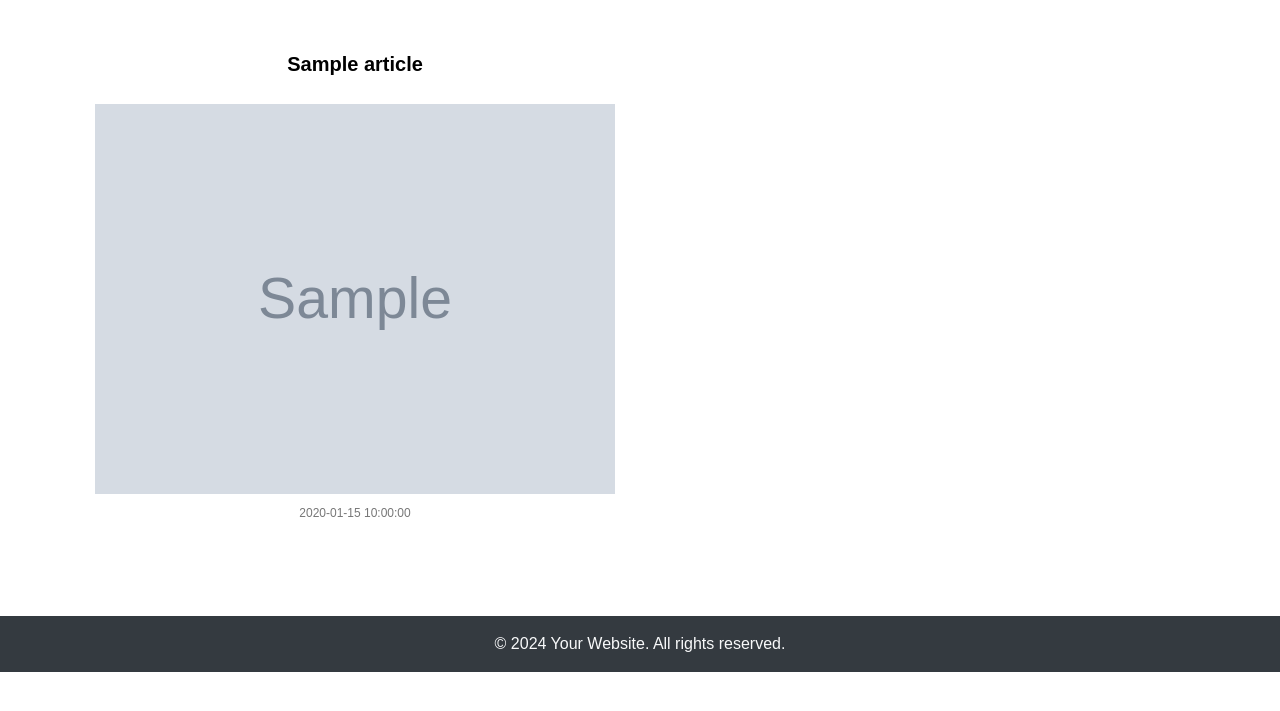
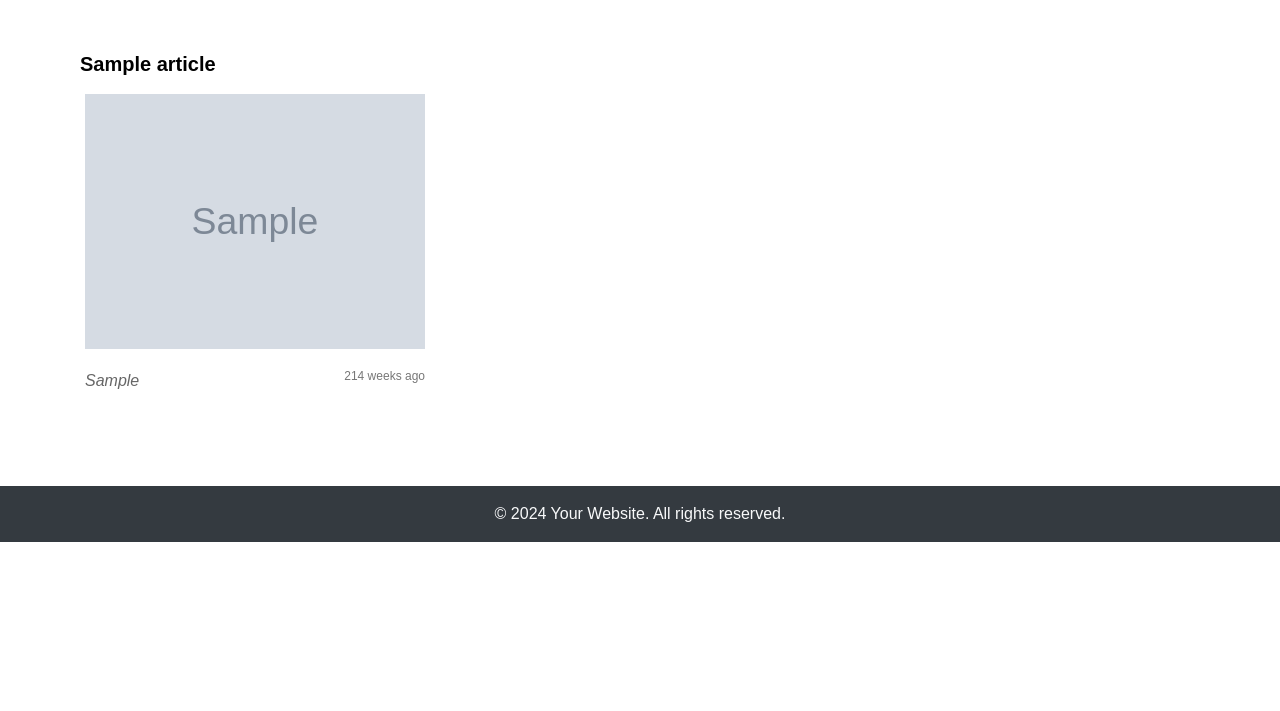
Before and after one commit to codedestructed007/Articles_advanced_bot_-under-construction-, a Flask app: page /articles in a window 1280 px wide. Shown: the part 56-767 px from the top of the page. Run offline with Flask 3, Linux system fonts and the light colour scheme; tables that the repository leaves empty hold one stand-in row (values such as "Sample post"); grey boxes marked "Sample" are stand-in pictures; some libraries are stand-ins or nearby versions.

Commit message:
Fixed structure

```diff
--- a/Utilities/Utils.py
+++ b/Utilities/Utils.py
@@ -22,3 +22,7 @@ def time_ago(date):
         return f"{minutes} {'minutes' if minutes > 1 else 'minute'} ago"
     else:
         return "Just now"
+
+
+def format_date(date):
+    return date.strftime('%Y-%m-%d') if isinstance(date, datetime) else date
--- a/app.py
+++ b/app.py
@@ -138,13 +138,13 @@ class ImageView(ModelView):
     form = Imageform
     column_list = ['id', 'paragraph_id', 'content_image']
     form_extra_fields = {
-        'content_image': ImageUploadField('Image', thumbnail_size=(100, 100, True), validators=[DataRequired()])
+        'content_image': ImageUploadField('Image', validators=[DataRequired()])
     }
 
 
 class ParagraphView(ModelView):
     form = ParagraphForm
-    column_list = ['id', 'para_number', 'article_title', 'text']  # Include 'article_title' in column list
+    column_list = ['id', 'para_number', 'article_id', 'text']  # Include 'article_title' in column list
 
     def get_query(self):
         return super(ParagraphView, self).get_query().join(Article)  # Join with Article model
@@ -159,17 +159,6 @@ class ParagraphView(ModelView):
         return columns
 
 
-    form_widget_args = {
-        'id': {
-            'rows': 5
-        },
-        'article_id': {
-            'rows': 10
-        },
-        'mainimage' : {
-            'rows' : 20
-        }
-    }
 
 
 class ArticleView(ModelView):
@@ -234,7 +223,7 @@ def temp():
 
 
 # Setting environment methods
-app.jinja_env.filters['date_format'] =  Utils.time_ago
+app.jinja_env.filters['day_ago'] =  Utils.time_ago
 
 
 if __name__ == '__main__':
--- a/static/style_contents.css
+++ b/static/style_contents.css
@@ -9,18 +9,7 @@ h1 {
     margin-top: 20px;
 }
 
-.article-container {
-    border: 1px solid #ddd;
-    margin: 10px;
-    text-align: center;
-    padding: 10px;
-}
 
-.article-image {
-    width: 100%;
-    height: auto;
-    margin-bottom: 10px;
-}
 
 .date {
     font-size: 12px;
@@ -28,23 +17,34 @@ h1 {
 }
 
 .article-title {
-    font-size: 14px;
+    font-size: 20px;
     color: #333;
-    margin-bottom: 15px;
-    padding: 20;
+    margin-bottom: -5px;
+    padding: 0;
+
 }
-#footer {
-    position: bottom;
-    bottom: 0;
-    width: 100%;
+.epigraph {
+    margin-top: 10px; /* Adjust as needed */
+    font-style: italic;
+    color: #666;
+    flex: 1;
 }
-
+.date {
+    margin-left: 30px;
+}
+.details {
+    display: flex;
+    justify-content: space-between;
+    align-items: center;
+    margin-top: 10px;
+}
 .article-container {
     background-color: #ffffff; /* Sets the background color to transparent white */
-    width: 100%; /* Increases the width */
-    margin: 0 auto; /* Centers the containers */
+    width: calc(100% - 10px); /* Increases the width */
+    margin: 10 auto; /* Centers the containers */
     border: none;
-    margin-bottom: 20px;
+    margin-bottom: 5px;
+    padding-top: 10%;
 }
 
 
@@ -78,7 +78,13 @@ body, html {
 .article-image {
     width: 100%;
     height: auto;
-    margin-bottom: 10px;
-    padding-top: 10%; /* This is 9/16 * 100% */
+    margin-bottom: 5px;
+    padding-top: 5%; /* This is 9/16 * 100% */
     display: block;
+    margin-top: 0;
 }
+#footer {
+    position: bottom;
+    bottom: 0;
+    width: 100%;
+}
--- a/templates/articles.html
+++ b/templates/articles.html
@@ -1,7 +1,5 @@
 
 {% extends 'base_for_contents.html' %}
-
-
 
 
 {% block navbar %}
@@ -25,29 +23,34 @@
 {% endblock %}
 
 
-
+<body>
 {% block content %}
     <!-- Content -->
     <div class="container mt-5">
-
         <div class="row">
             {% for article in articles %}
-            <div class="col-md-6"> <!-- Use the full width of the row -->
+            <div class="col-md-4 mb-4">
                 <a href="{{ url_for('article', article_id=article.id) }}">
                     <div class="article-container">
                         <div class="article-header">
-                            <h3 class="article-title" style="color: black; font-size: 20px;"><b>{{ article.title }}</b></h3>
-
+                            <h3 class="article-title" style="color: black;"><b>{{ article.title }}</b></h3>
                         </div>
-                        <img src="{{ url_for('static', filename='ArticleImage/' + article.main_image) }}" alt="{{ article.title }}" class="article-image">
-                        <p class="date">{{ article.date  }}</p>
-
+                        <div class="image-details">
+                            <img src="{{ url_for('static', filename='ArticleImage/' + article.main_image) }}" alt="{{ article.title }}" class="article-image">
+                            <div class="details">
+                                <div class="epigraph">
+                                    <p>{{ article.epigraph }}</p>
+                                </div>
+                                <p class="date">{{ article.date | day_ago }}</p>
+                            </div>
+                        </div>
                     </div>
                 </a>
             </div>
             {% endfor %}
         </div>
     </div>
+
 
 {% endblock %}
 
--- a/templates/base.html
+++ b/templates/base.html
@@ -3,7 +3,7 @@
 <head>
     <meta charset="UTF-8">
     <meta name="viewport" content="width=device-width, initial-scale=1.0">
-    <title>{% block title %}Your Website{% endblock %}</title>
+    <title>{% block title %}Default Title{% endblock %}</title>
     <!-- Bootstrap CSS -->
     <link rel="stylesheet" href="https://stackpath.bootstrapcdn.com/bootstrap/4.3.1/css/bootstrap.min.css">
     <!-- Your custom CSS -->
@@ -13,13 +13,11 @@
     <!-- Navbar -->
     {% block navbar %}
     <nav class="navbar navbar-expand-lg navbar-dark bg-dark">
-        <a class="navbar-brand" href="#">Your Website</a>
+        <a class="navbar-brand" href="#">AllInShort</a>
         <!-- Add your navbar items here -->
 
     </nav>
     {% endblock %}
-
-
 
     <!-- Main content block -->
     <div class="container mt-4">
--- a/templates/base_for_contents.html
+++ b/templates/base_for_contents.html
@@ -16,7 +16,7 @@
     <!-- Navbar -->
     {% block navbar %}
     <nav class="navbar navbar-expand-lg navbar-dark bg-dark">
-        <a class="navbar-brand" href="#">Your Website</a>
+        <a class="navbar-brand" href="#">AllInShort</a>
         <!-- Add your navbar items here -->
     </nav>
     {% endblock %}
```
Also changed, not shown: static/style.css (+25 -0 lines), temp.txt (+66 -90 lines), templates/article.html (+16 -63 lines).
